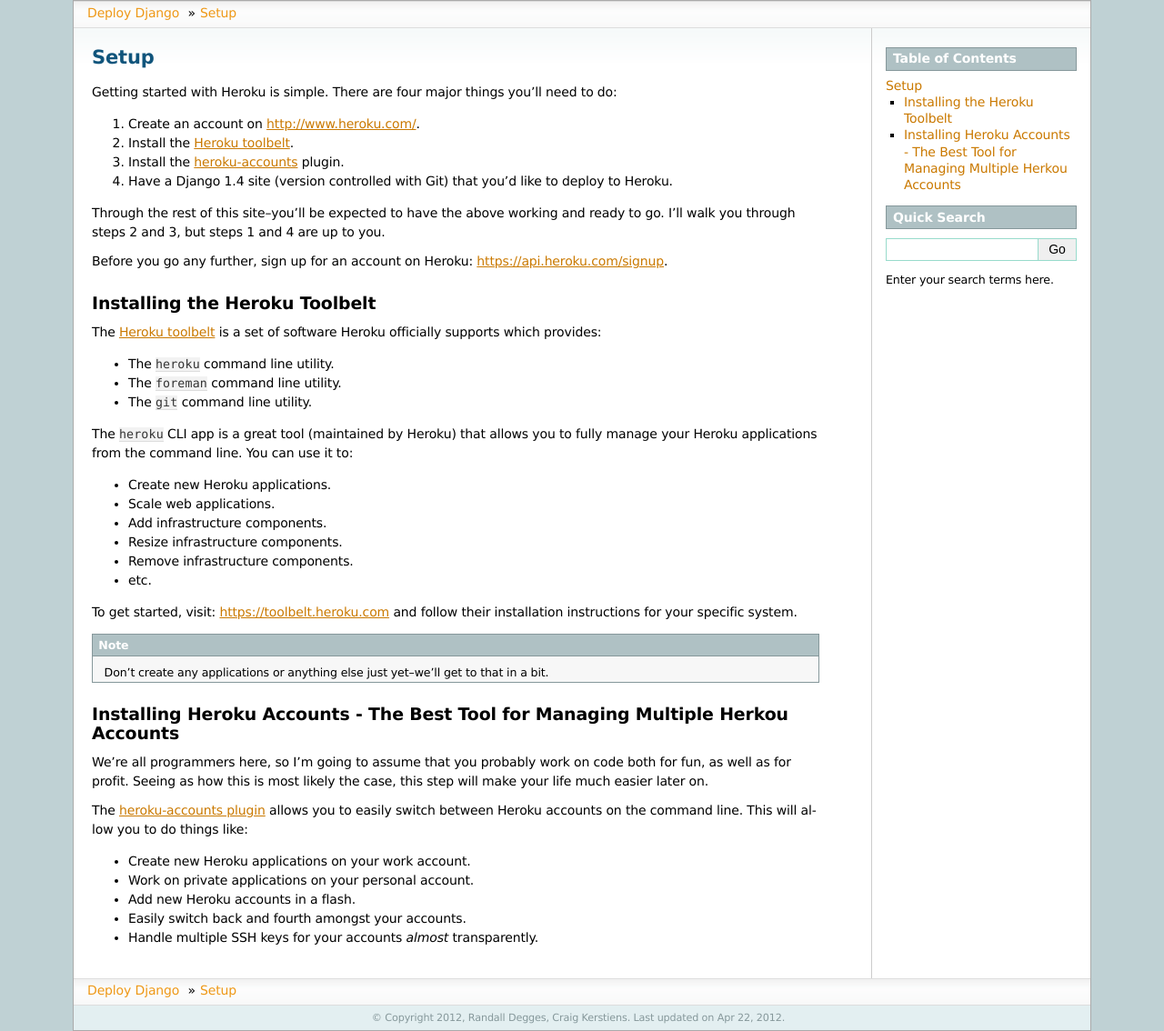
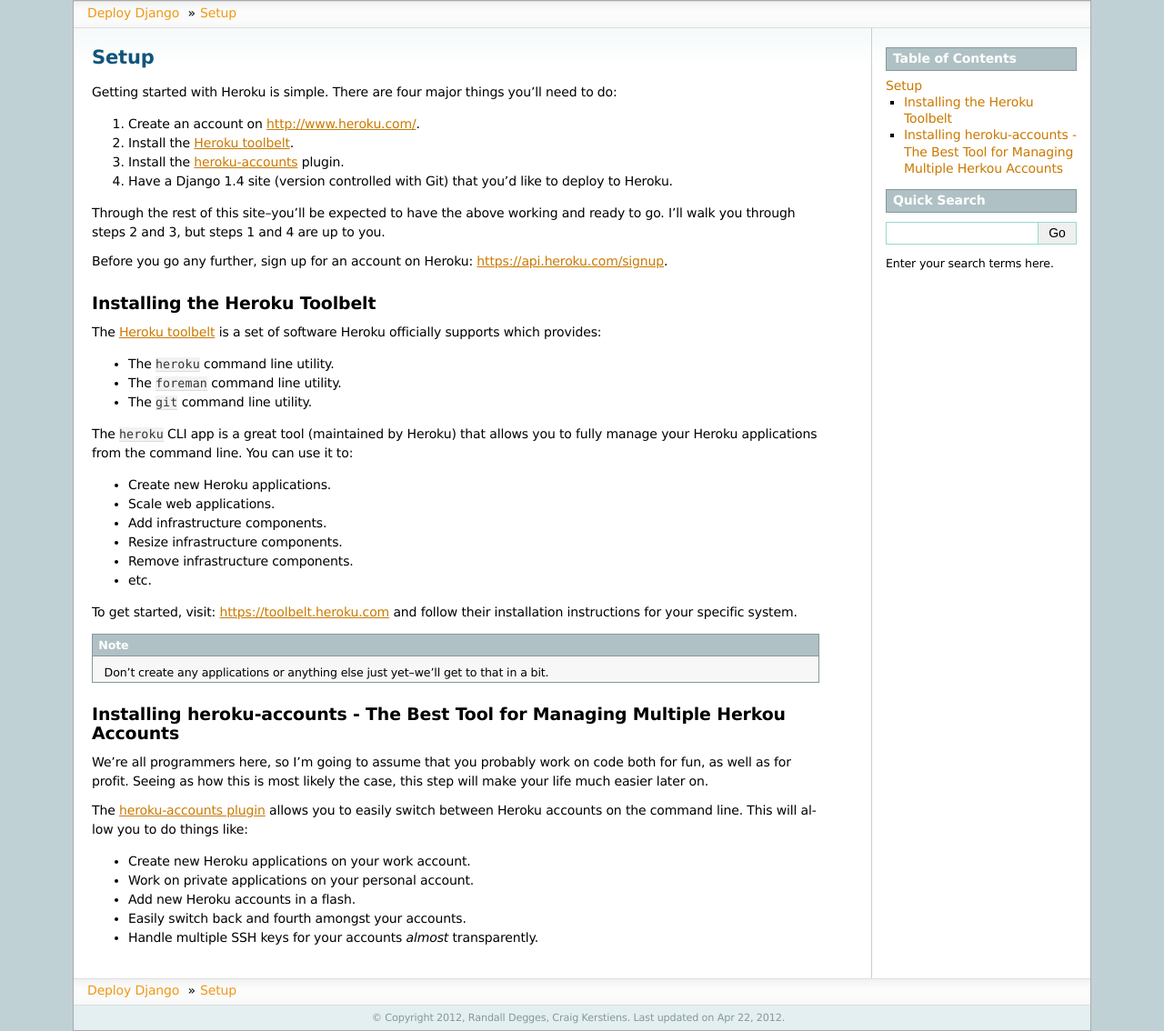
Before and after one commit to perryyo/deploydjango.com, a Sphinx documentation site: the page built from source/heroku/setup.rst, in a window 1280 px wide. Shown: the whole page at 91% size. Built offline with Sphinx 7.4.7, drawn with Linux system fonts in a browser that asks for light colours.

Commit message:
Renaming the section.

```diff
--- a/source/heroku/setup.rst
+++ b/source/heroku/setup.rst
@@ -48,7 +48,7 @@
     in a bit.
 
 
-Installing Heroku Accounts - The Best Tool for Managing Multiple Herkou Accounts
+Installing heroku-accounts - The Best Tool for Managing Multiple Herkou Accounts
 ********************************************************************************
 
 We're all programmers here, so I'm going to assume that you probably work on
```
